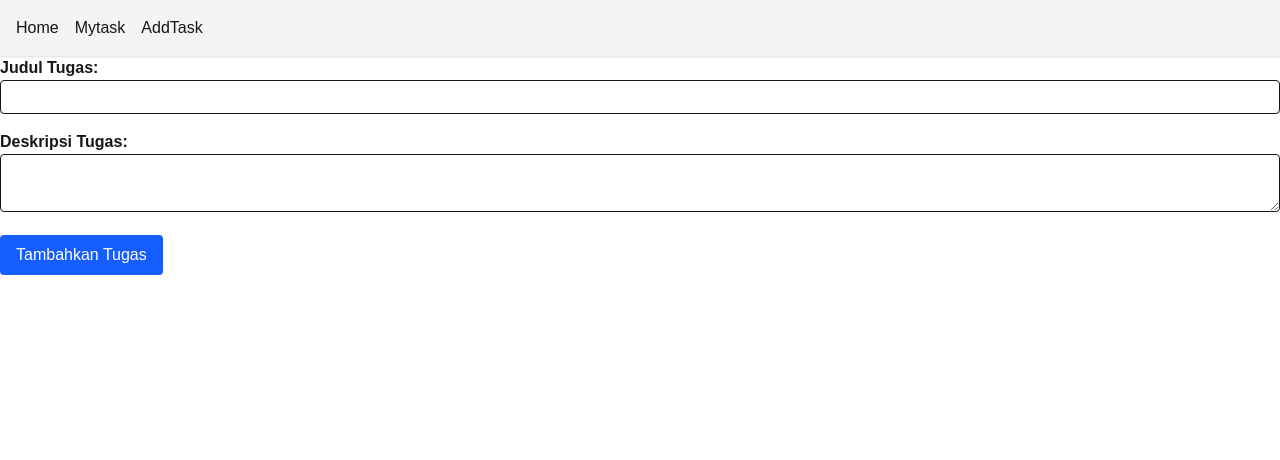
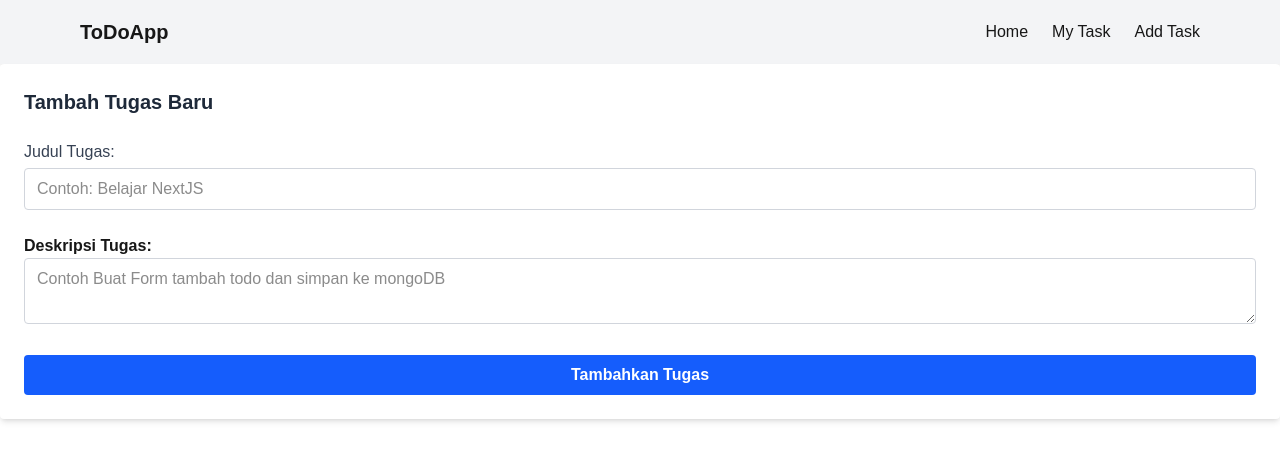
Before and after one commit to Abinayanafaiq/todolist, a Next.js app: page /add-task in a window 1280 px wide. Shown: the top 460 px of the page. Built offline with nearby package versions, Linux system fonts and the light colour scheme.

Commit message:
TodoList mongoDB next js

```diff
--- a/components/Navbar.tsx
+++ b/components/Navbar.tsx
@@ -1,20 +1,55 @@
+"use client";
+
 import React from "react";
 import Link from "next/link";
+import { useState } from "react";
+import { Menu, X } from "lucide-react";
 
-const Navbar = () => {
+export default function Navbar() {
+  const [isOpen, setIsOpen] = useState(false);
+
   return (
-    <div className="flex flex-row gap-4 p-4 bg-gray-100 shadow">
-      <Link className="hover:underline" href={"/"}>
-        Home
-      </Link>
-      <Link className="hover:underline" href={"/my-task"}>
-        Mytask
-      </Link>
-      <Link className="hover:underline" href={"/add-task"}>
-        AddTask
-      </Link>
-    </div>
+    <nav className="bg-gray-100 shadow-md">
+      <div className="max-w-6xl mx-auto px-4">
+        <div className="flex justify-between items-center h-16">
+          <div className="text-xl font-bold">ToDoApp</div>
+          <div className="md:hidden">
+            <button
+              onClick={() => setIsOpen(!isOpen)}
+              className="text-gray-700 focus:outline-none"
+            >
+              {isOpen ? <X size={24} /> : <Menu size={24} />}
+            </button>
+          </div>
+          {/* Menu Links -Dekstop */}
+          <div className="hidden md:flex gap-6 items-center">
+            <Link href={"/"} className="hover:underline">
+              Home
+            </Link>
+            <Link href={"my-task"} className="hover:underline">
+              My Task
+            </Link>
+            <Link href={"/add-task"} className="hover:underline">
+              Add Task
+            </Link>
+          </div>
+        </div>
+      </div>
+
+      {/* Menu Links - Mobile */}
+      {isOpen && (
+        <div className="md:hidden px-4 pb-4 flex flex-col gap-3">
+          <Link href={"/"} onClick={() => setIsOpen(false)}>
+            Home
+          </Link>
+          <Link href={"/my-task"} onClick={() => setIsOpen(false)}>
+            My Task
+          </Link>
+          <Link href={"/add-task"} onClick={() => setIsOpen(false)}>
+            Add Task
+          </Link>
+        </div>
+      )}
+    </nav>
   );
-};
-
-export default Navbar;
+}
--- a/components/TodoForm.tsx
+++ b/components/TodoForm.tsx
@@ -5,6 +5,7 @@ import { useState } from "react";
 export default function TodoForm() {
   const [judul, setJudul] = useState("");
   const [deskripsi, setDeskripsi] = useState("");
+  const [loading, setLoading] = useState(false);
 
   const handleSubmit = async (e: React.FormEvent) => {
     e.preventDefault();
@@ -17,6 +18,8 @@ export default function TodoForm() {
       body: JSON.stringify({ judul, deskripsi }),
     });
 
+    setLoading(false);
+
     if (ress.ok) {
       setJudul("");
       setDeskripsi("");
@@ -27,15 +30,22 @@ export default function TodoForm() {
   };
 
   return (
-    <form onSubmit={handleSubmit} className="space-y-4">
+    <form
+      onSubmit={handleSubmit}
+      className="space-y-6 bg-white p-6 rounded shadow-md"
+    >
+      <h2 className="text-xl font-bold text-gray-800">Tambah Tugas Baru</h2>
       <div>
-        <label className="block font-semibold">Judul Tugas: </label>
+        <label className="block font-medium text-gray-700 mb-1">
+          Judul Tugas:{" "}
+        </label>
         <input
           required
           type="text"
           value={judul}
           onChange={(e) => setJudul(e.target.value)}
-          className="border px-3 py-1 rounded w-full"
+          className="border border-gray-300 px-3 py-2 rounded w-full focus:outline-none focus:ring-2 focus:ring-blue-500"
+          placeholder="Contoh: Belajar NextJS"
         />
       </div>
       <div>
@@ -44,15 +54,21 @@ export default function TodoForm() {
           required
           value={deskripsi}
           onChange={(e) => setDeskripsi(e.target.value)}
-          className="border px-3 py-1 rounded w-full"
+          className="border border-gray-300 px-3 py-2 rounded w-full focus:outline-none focus:ring-2 focus:ring-blue-500"
+          placeholder="Contoh Buat Form tambah todo dan simpan ke mongoDB"
         />
       </div>
 
       <button
         type="submit"
-        className="bg-blue-600 text-white px-4 py-2 rounded hover:bg-blue-700"
+        disabled={loading}
+        className={`w-full py-2 px-4 rounded text-white font-semibold ${
+          loading
+            ? "bg-gray-400 cursor-not-allowed"
+            : "bg-blue-600 hover:bg-blue-700"
+        }`}
       >
-        Tambahkan Tugas
+        {loading ? "Mengirim.." : "Tambahkan Tugas"}
       </button>
     </form>
   );
```
